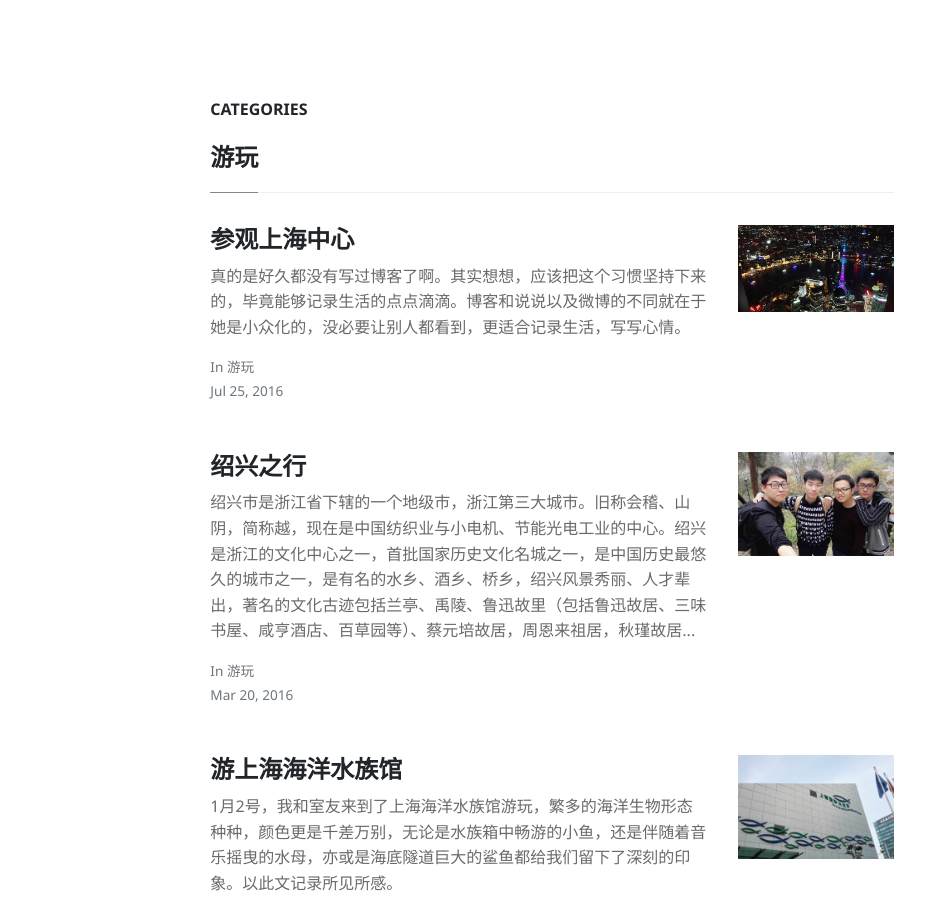
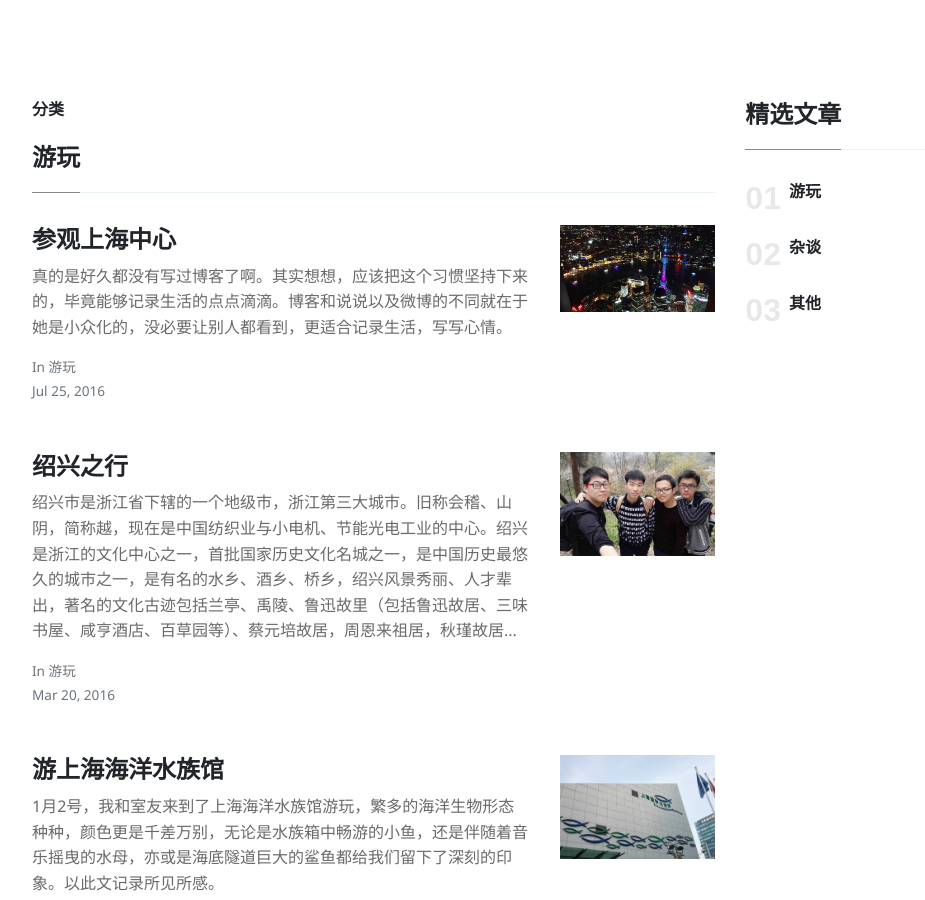
Before and after one commit to geyuxi/geyuxi.github.io, a Jekyll site: the page built from _pages/categories.html, in a window 1280 px wide and 900 px high. Shown: the whole window, without its empty margins (88-1013 px from the left). Built offline with Jekyll 4.4.1, drawn with Linux system fonts in a browser that asks for light colours; nearby versions of some CDN libraries.

Commit message:
修改文件

```diff
--- /dev/null
+++ b/_includes/sidebar-categories-outline.html
@@ -0,0 +1,22 @@
+<div class="sticky-top sticky-top-offset">
+    <h4 class="font-weight-bold spanborder"><span>精选文章</span></h4>
+    <ol class="list-featured">
+        {% for category in site.categories %}
+            <li class="mb-4">
+            <span>
+                <h6 class="font-weight-bold">
+                  <a href="{{site.baseurl}}{{ post.url }}" class="text-dark">{{ category[0] }}</a>
+                    <!-- <a href="{{site.baseurl}}{{ post.url }}" class="text-dark">{{ post.title }}</a> -->
+                </h6>
+                <!-- <span class="d-block text-muted">
+                    In <span class="catlist">
+                    {% for category in post.categories %}
+                    <a class="text-capitalize text-muted smoothscroll" href="{{site.baseurl}}/categories.html#{{ category | downcase }}">{{ category }}</a><span class="sep">, </span>
+                    {% endfor %}
+                    </span>
+                </span> -->
+            </span>
+            </li>
+        {% endfor %}
+    </ol>
+</div>
--- a/_pages/categories.html
+++ b/_pages/categories.html
@@ -7,7 +7,7 @@
 <div class="container">
     <div class="row justify-content-center">
         <div class="col-md-8">
-        <h1 class="font-weight-bold title h6 text-uppercase mb-4">Categories</h1>
+        <h1 class="font-weight-bold title h6 text-uppercase mb-4">分类</h1>
 
         {% for category in site.categories %}
         <h4 class="font-weight-bold spanborder text-capitalize" id="{{ category[0] | downcase }}"><span>{{ category[0] }}</span></h4>
@@ -28,9 +28,9 @@
 
         </div>
 
-            <!-- <div class="col-md-4">
-        {% include sidebar-featured.html %}
-    </div> -->
+            <div class="col-md-4">
+        {% include sidebar-categories-outline.html %}
+    </div>
 
     </div>
 </div>
```
